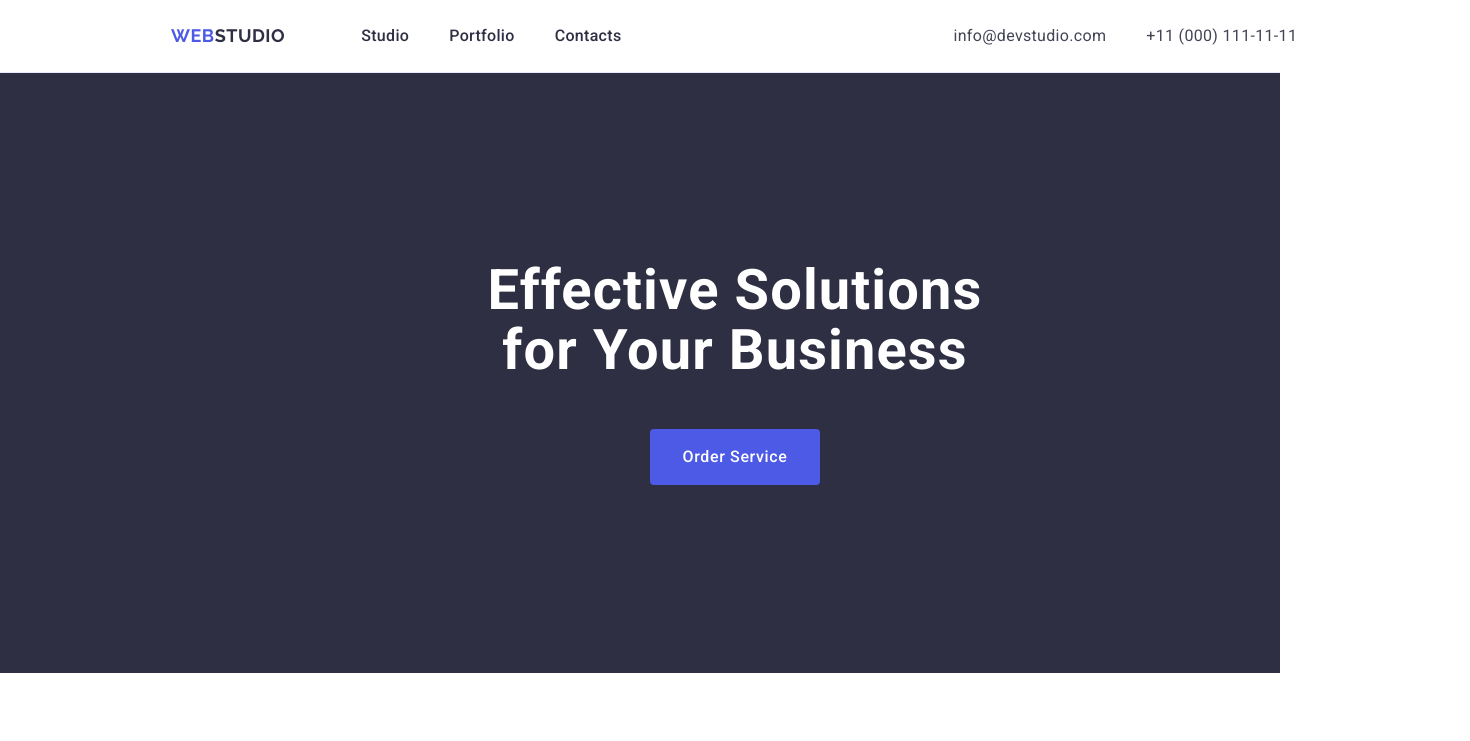
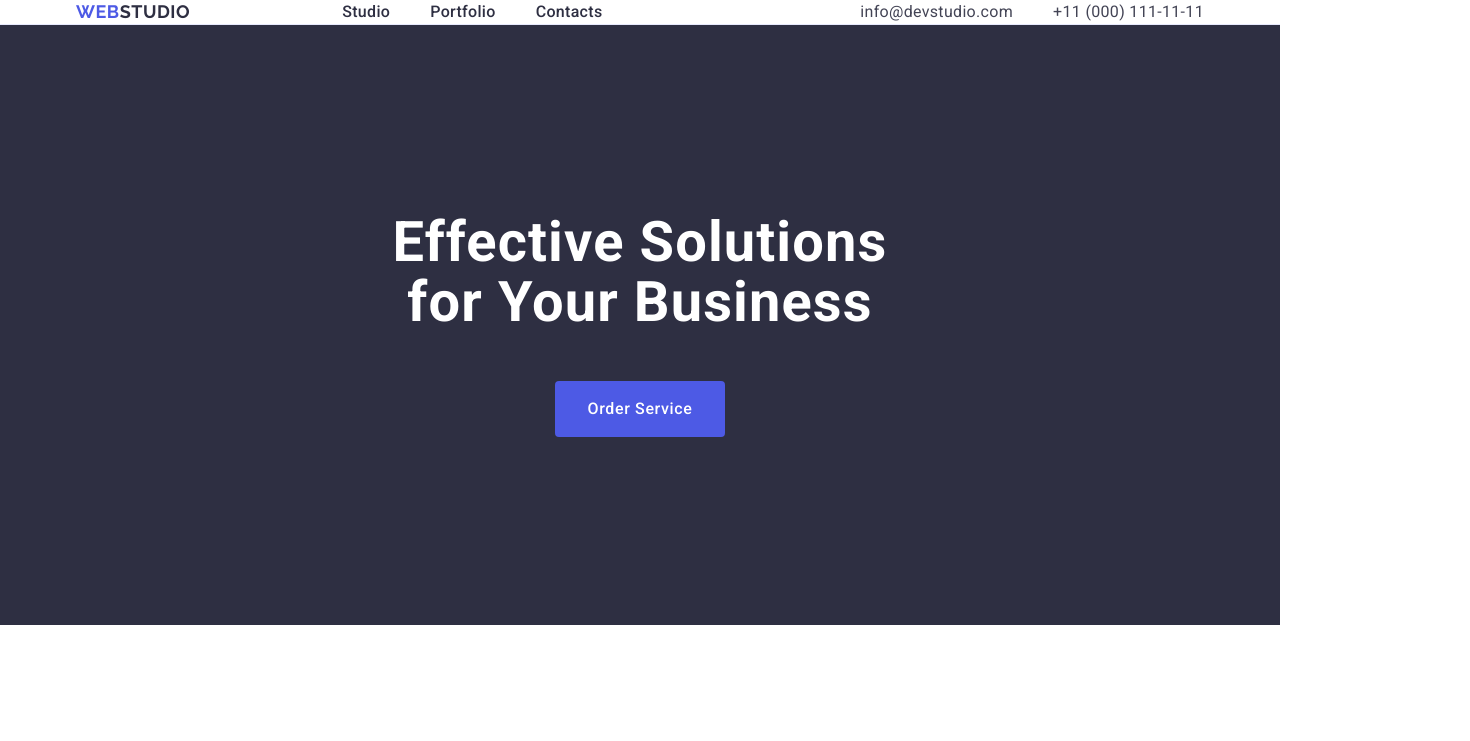
Before and after one commit to InnaLeva/goit-markup-hw-03, a plain HTML site: page index.html in a window 1280 px wide. Shown: the top 741 px of the page, 1470 px wide, since content can reach past the window. Drawn offline with nearby package versions, Linux system fonts and the light colour scheme.

Commit message:
fixed css

```diff
--- a/css/styles.css
+++ b/css/styles.css
@@ -38,17 +38,18 @@ img {
 /* ------------------HEADER------------------- */
 
 .header {
-    padding-top: 24px;
-    padding-bottom: 24px;
+
     border-bottom: 1px solid #e7e9fc;
 }
 
 .header-wrap {
     display: flex;
+    align-items: center;
 }
 
 .header-nav {
     display: flex;
+    flex-grow: 1;
     align-items: center;
 
 }
@@ -62,7 +63,6 @@ img {
     text-transform: uppercase;
     color: #4d5ae5;
     margin-right: 76px;
-    padding-left: 156px;
 }
 
 .header-logo .header-logo-studio {
@@ -72,7 +72,7 @@ img {
 .header-menu-list {
     display: flex;
     gap: 40px;
-    margin-right: 332px;
+    margin-left: 76px;
 }
 
 .header-menu-link {
@@ -98,7 +98,6 @@ img {
 .address-list {
     display: flex;
     gap: 40px;
-    padding-right: 156px;
 }
 
 .address-link {
@@ -215,7 +214,7 @@ color: #434455;
 /*==========GENERAL==========*/
 
 .container {
-    width: 1470px;
+    width: 1158px;
     padding-left: 15px;
     padding-right: 15px;
     margin: 0 auto;
@@ -248,9 +247,12 @@ color: #434455;
     gap: 24px;
 }
 
+.seaction-team-list {
+    width: calc((100% - 72px) / 4);
+}
+
 .seaction-team-list > .section-team-item {
     background-color: #fff;
-   width: calc((100% - 72px) / 4);
 box-shadow: 0 2px 1px 0 rgba(46, 47, 66, 0.08), 0 1px 1px 0 rgba(46, 47, 66, 0.16), 0 1px 6px 0 rgba(46, 47, 66, 0.08);
 
     border-radius: 0 0 4px 4px;
@@ -313,6 +315,7 @@ box-shadow: 0 2px 1px 0 rgba(46, 47, 66, 0.08), 0 1px 1px 0 rgba(46, 47, 66, 0.1
     line-height: 1.2;
     letter-spacing: 0.02em;
     color: #2e2f42;
+    margin-bottom: 8px;
 
 }
 
```
Also changed, not shown: index.html (+1 -1 lines).
